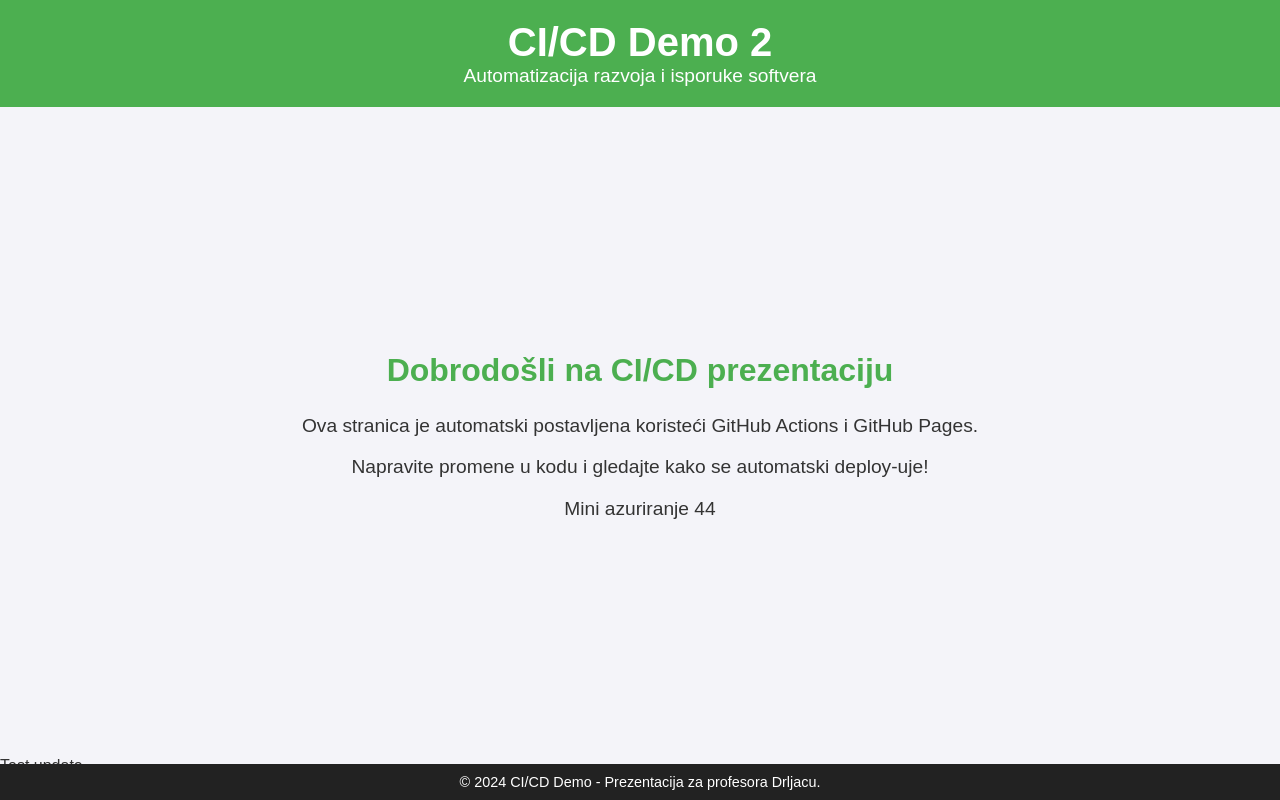
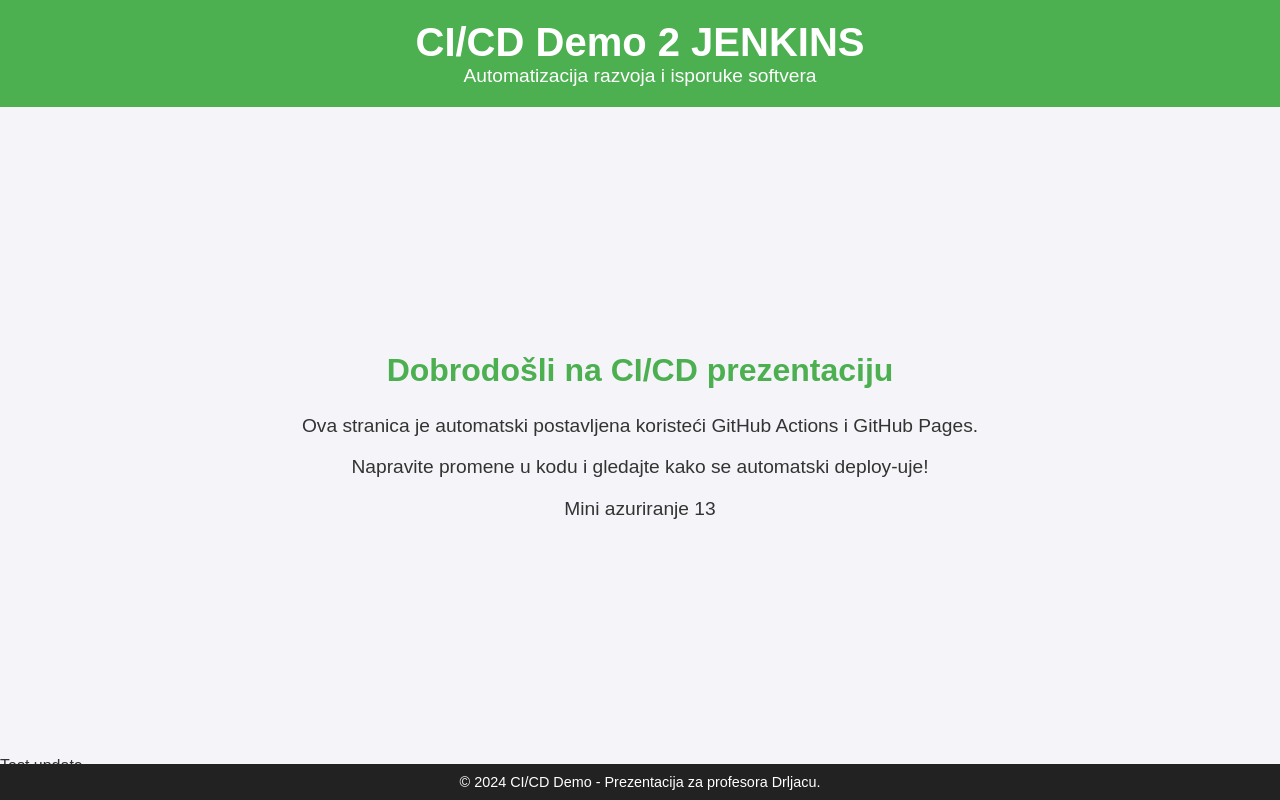
Before and after one commit to Panzo98/test-cd-cd, a plain HTML site: page index.html in a window 1280 px wide. Drawn offline with Linux system fonts and the light colour scheme.

Commit message:
Test jenkins

```diff
--- a/index.html
+++ b/index.html
@@ -58,7 +58,7 @@
   </head>
   <body>
     <header>
-      <h1>CI/CD Demo 2</h1>
+      <h1>CI/CD Demo 2 JENKINS</h1>
       <p>Automatizacija razvoja i isporuke softvera</p>
     </header>
     <main>
@@ -71,7 +71,7 @@
         <p>
           Napravite promene u kodu i gledajte kako se automatski deploy-uje!
         </p>
-        <p>Mini azuriranje 44</p>
+        <p>Mini azuriranje 13</p>
       </div>
     </main>
     <footer>
```
